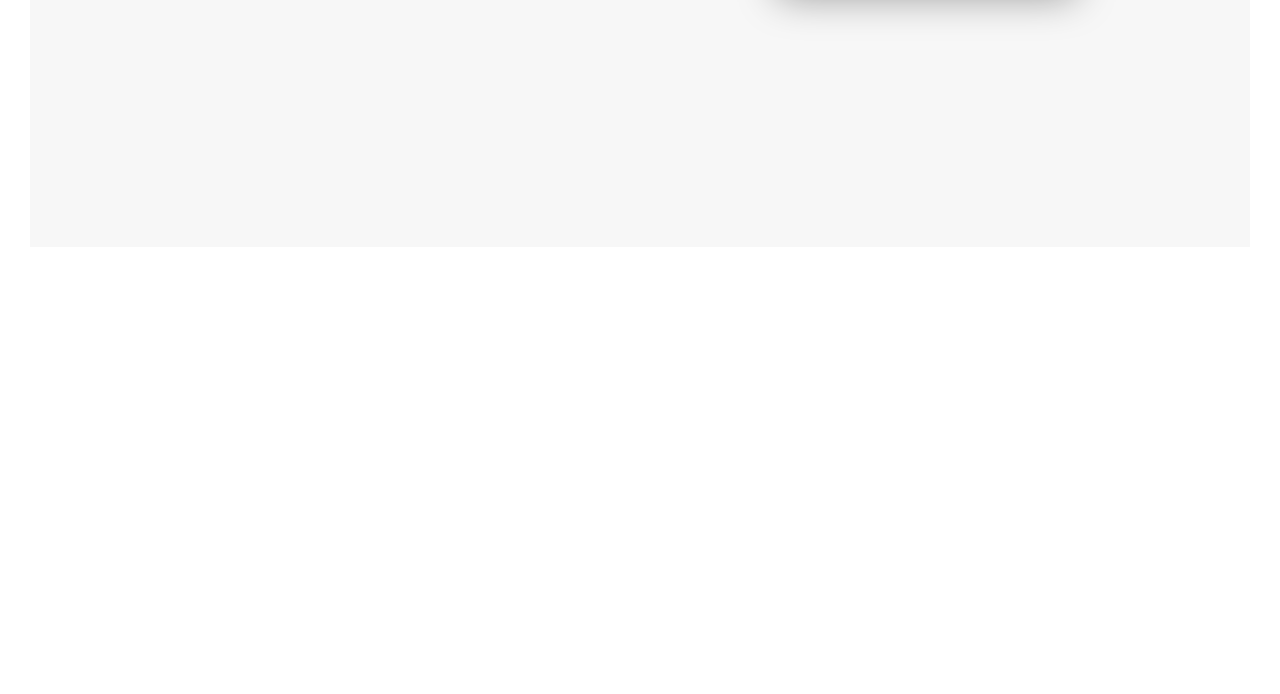
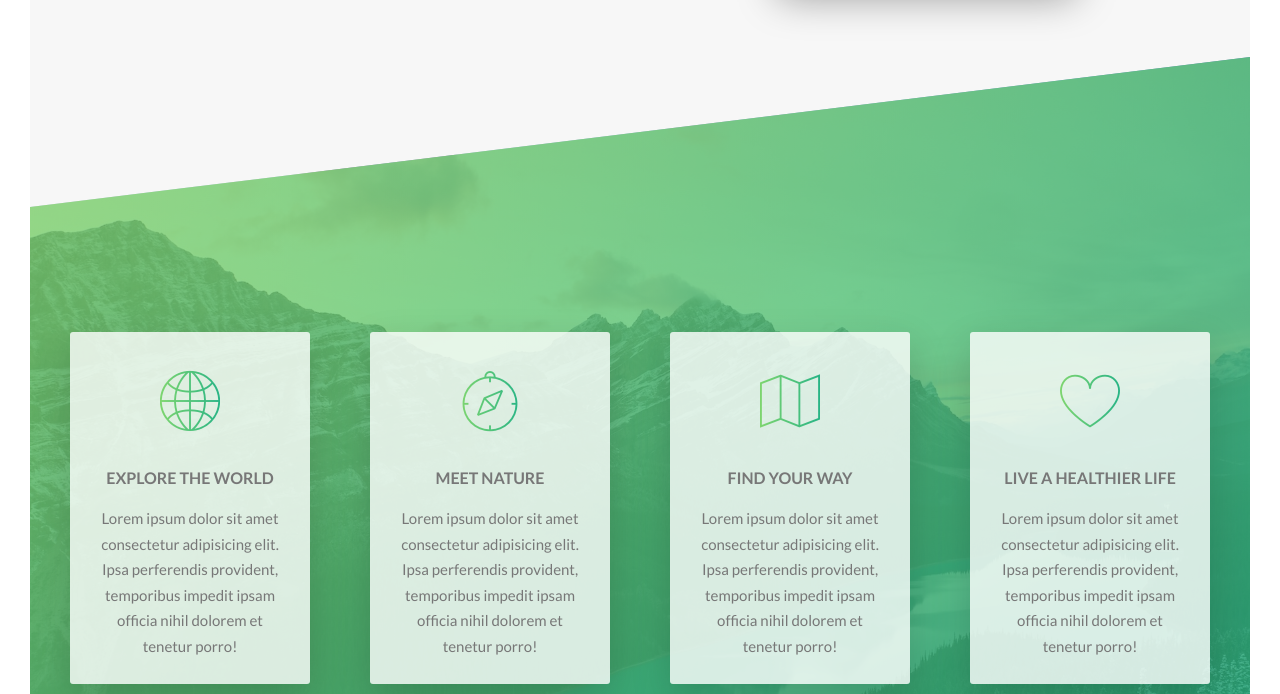
Before and after one commit to Ali-Parandeh/webdev_playground, a website: page natours/index.html in a window 1280 px wide. Shown: the part 1337-2031 px from the top of the page. Before the commit the page ends 1614 px from the top, so only its background shows below. Drawn offline with Linux system fonts and the light colour scheme.

Commit message:
Add features section

```diff
--- a/natours/index.html
+++ b/natours/index.html
@@ -6,7 +6,6 @@
     <meta name="viewport" content="width=device-width, initial-scale=1.0" />
 
     <link href="https://fonts.googleapis.com/css?family=Lato:100,300,400,700,900" rel="stylesheet" />
-
     <link rel="stylesheet" href="css/icon-font.css" />
     <link rel="stylesheet" href="css/style.css" />
     <link rel="shortcut icon" type="image/png" href="img/favicon.png" />
@@ -57,6 +56,51 @@
                         <img src="img/nat-1-large.jpg" alt="Photo 1" class="composition__photo composition__photo--p1">
                         <img src="img/nat-2-large.jpg" alt="Photo 2" class="composition__photo composition__photo--p2">
                         <img src="img/nat-3-large.jpg" alt="Photo 3" class="composition__photo composition__photo--p3">
+                    </div>
+                </div>
+            </div>
+        </section>
+
+        <section class="section-features">
+
+            <div class="row">
+                <div class="col-1-of-4">
+                    <div class="feature-box">
+                        <i class="feature-box__icon icon-basic-world"></i>
+                        <h3 class="heading-tertiary u-margin-bottom-small ">Explore the world</h3>
+                        <p class="feature-box__text">
+                            Lorem ipsum dolor sit amet consectetur adipisicing elit. Ipsa perferendis provident, temporibus impedit ipsam officia nihil dolorem et tenetur porro!
+                        </p>
+                    </div>
+                </div>
+
+                <div class="col-1-of-4">
+                    <div class="feature-box">
+                        <i class="feature-box__icon icon-basic-compass"></i>
+                        <h3 class="heading-tertiary u-margin-bottom-small ">Meet nature</h3>
+                        <p class="feature-box__text">
+                            Lorem ipsum dolor sit amet consectetur adipisicing elit. Ipsa perferendis provident, temporibus impedit ipsam officia nihil dolorem et tenetur porro!
+                        </p>
+                    </div>
+                </div>
+
+                <div class="col-1-of-4">
+                    <div class="feature-box">
+                        <i class="feature-box__icon icon-basic-map"></i>
+                        <h3 class="heading-tertiary u-margin-bottom-small ">Find your way</h3>
+                        <p class="feature-box__text">
+                            Lorem ipsum dolor sit amet consectetur adipisicing elit. Ipsa perferendis provident, temporibus impedit ipsam officia nihil dolorem et tenetur porro!
+                        </p>
+                    </div>
+                </div>
+
+                <div class="col-1-of-4">
+                    <div class="feature-box">
+                        <i class="feature-box__icon icon-basic-heart"></i>
+                        <h3 class="heading-tertiary u-margin-bottom-small ">Live a healthier life</h3>
+                        <p class="feature-box__text">
+                            Lorem ipsum dolor sit amet consectetur adipisicing elit. Ipsa perferendis provident, temporibus impedit ipsam officia nihil dolorem et tenetur porro!
+                        </p>
                     </div>
                 </div>
             </div>
--- /dev/null
+++ b/natours/sass/components/_feature-box.scss
@@ -0,0 +1,23 @@
+.feature-box {
+    background-color: rgba($color-white, 0.8);
+    font-size: 1.5rem;
+    padding: 2.5rem;
+    text-align: center;
+    border-radius: 3px;
+    box-shadow: 0 1.5rem 4rem rgba($color-black, 0.15);
+    transition: transform 0.3s;
+
+    &__icon {
+        font-size: 6rem;
+        margin-bottom: 0.5rem;
+        display: inline-block;
+        background-image:  linear-gradient(to right, $color-primary-light, $color-primary-dark);
+        -webkit-background-clip: text;
+        background-clip: text;
+        color: transparent;
+    }
+
+    &:hover {
+        transform: translateY(-1.5rem) scale(1.03);
+    }
+}
--- a/natours/sass/main.scss
+++ b/natours/sass/main.scss
@@ -11,6 +11,7 @@
 
 @import "components/button";
 @import "components/composition";
+@import "components/feature-box";
 
 
 @import "layout/header";
--- a/natours/sass/pages/_home.scss
+++ b/natours/sass/pages/_home.scss
@@ -4,3 +4,22 @@
     // Move the section to fill the gap between header and this.
     margin-top: -20vh;
 }
+
+.section-features {
+    padding: 20rem 0;
+    background-image: linear-gradient(
+        to right bottom,
+        rgba($color-primary-light, 0.8),
+        rgba($color-primary-dark, 0.8)),
+      url("../../img/nat-4.jpg");
+    background-size: cover;
+    transform: skewY(-7deg);
+    margin-top: -11.5rem;
+
+    // Select all children of the elements with .section-features class
+    & > * {
+        // Feature boxes to avoid being skewed
+        transform: skewY(7deg);
+    }
+
+}
```
Also changed, not shown: natours/css/style.css.
